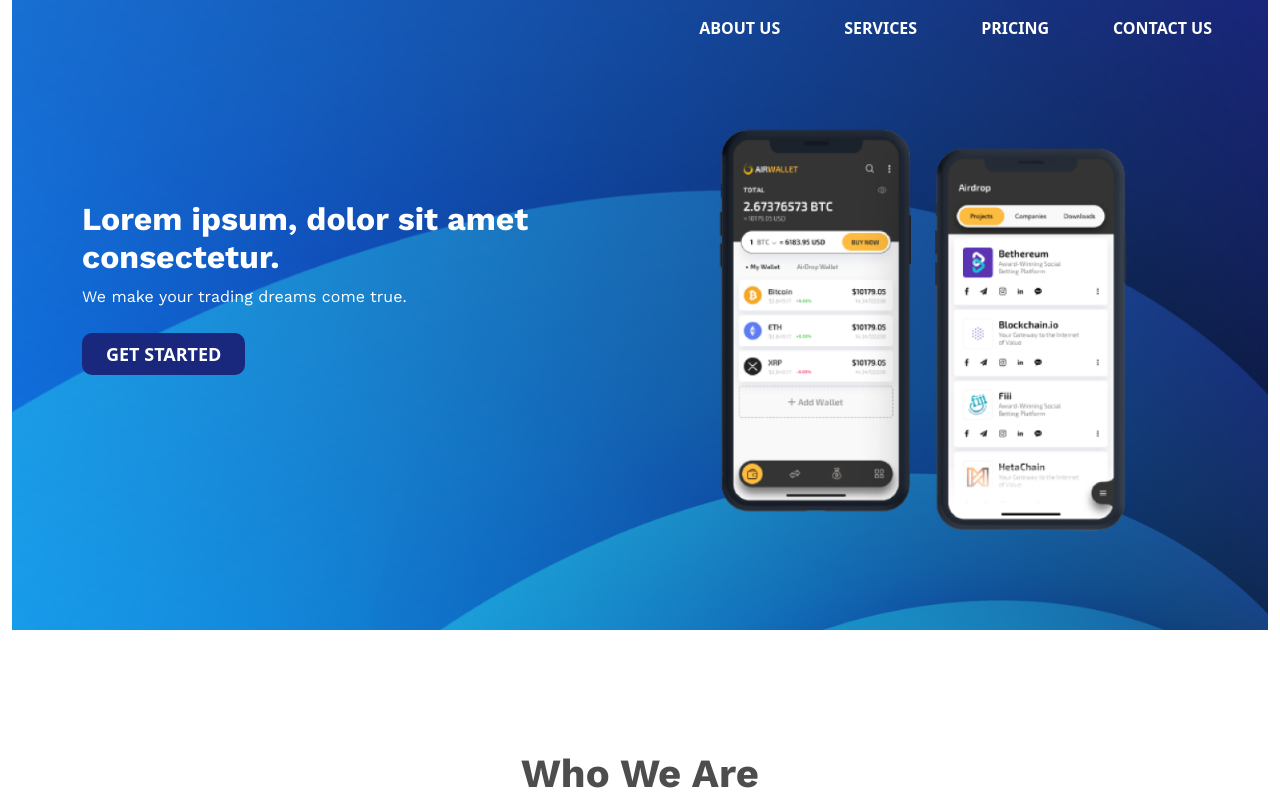
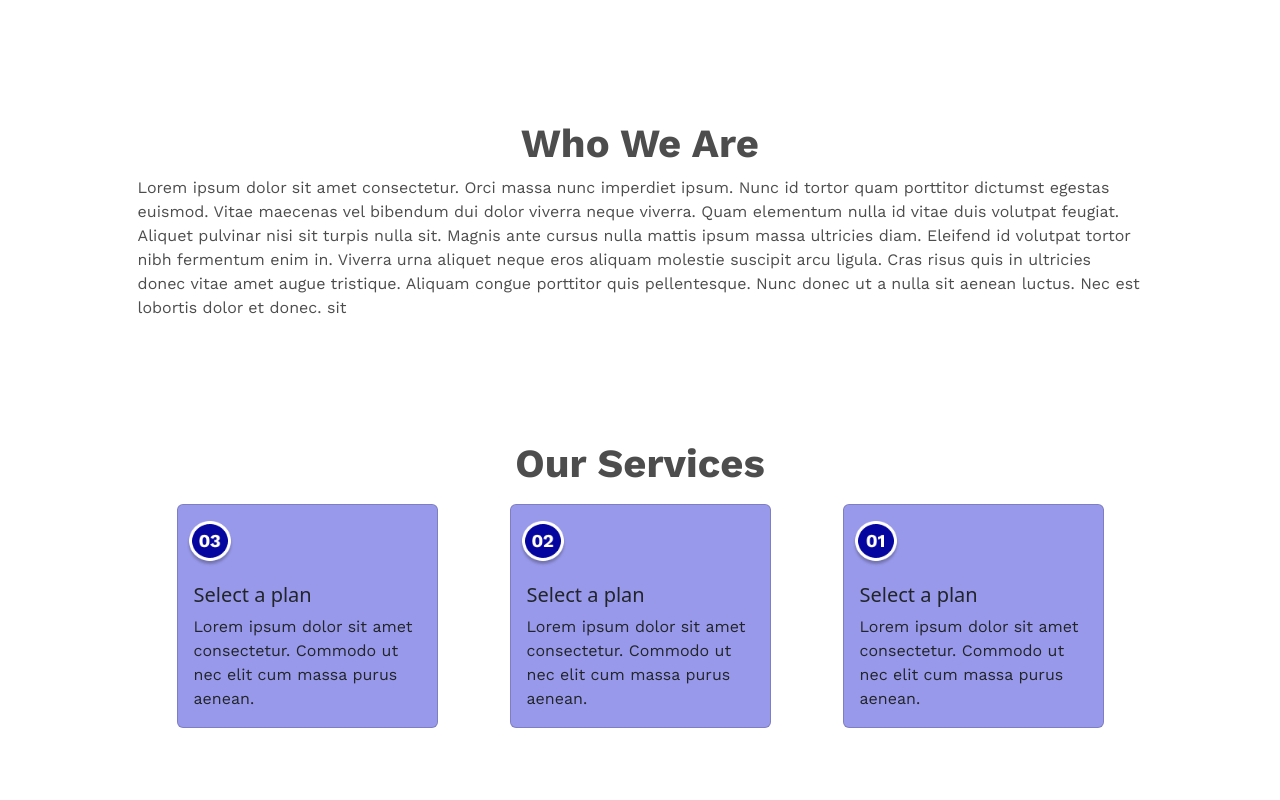
Before and after one commit to Diamond-Heart-Technologies/market_station, a Next.js app: page / in a window 1280 px wide. Shown: the top 800 px of the page. Built offline with nearby package versions, Linux system fonts and the light colour scheme.

Commit message:
commented out Hero section

```diff
--- a/pages/index.tsx
+++ b/pages/index.tsx
@@ -8,7 +8,7 @@ import { SinglePricingCard } from "../components/AllCards/pricingCards";
 import { SingleTestimonialCard } from "../components/AllCards/testimonialCards";
 import { ContactUs } from "../components/contactUs";
 import Footer from "@/components/footer";
-import Hero from "@/components/hero";
+// import Hero from "@/components/hero";
 
 export default function Home() {
   return (
@@ -20,9 +20,7 @@ export default function Home() {
         <link rel="icon" href="/favicon.ico" />
       </Head>
       <main className={`container-fluid`}>
-        <section className="">
-          <Hero />
-        </section>
+        <section className="">{/* <Hero /> */}</section>
 
         <section className={`${homestyles.serviceSection}`} id="aboutUs">
           <h1 className={`text-center fw-bold ${styles.textColorWB}`}>
```
